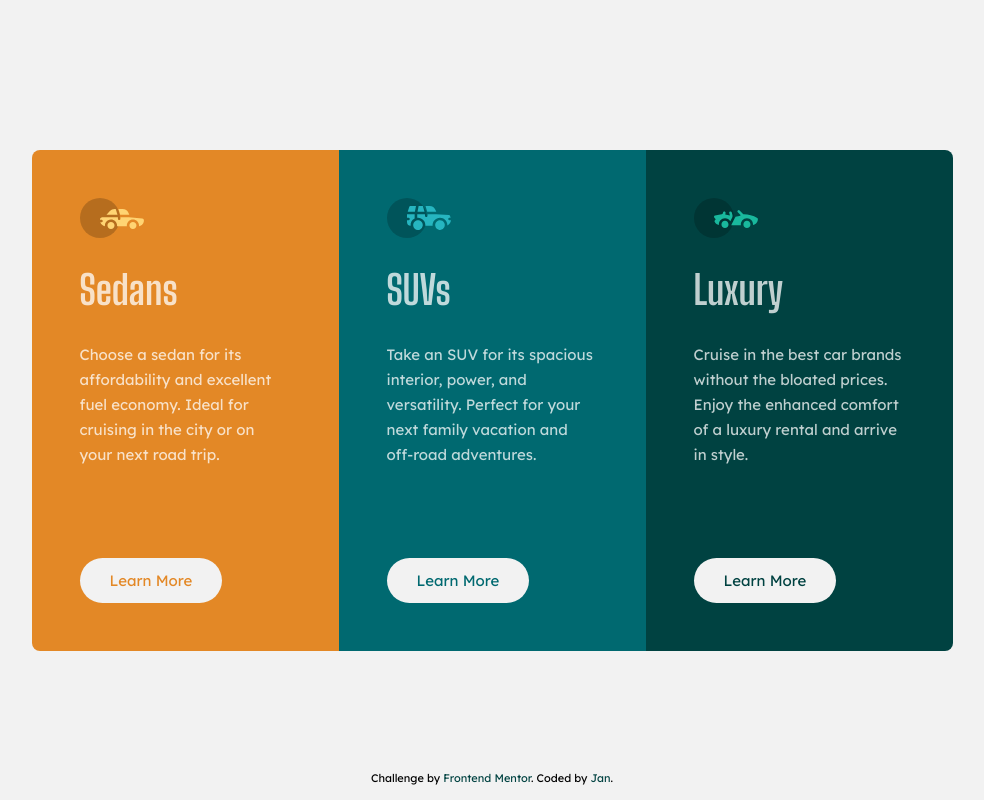
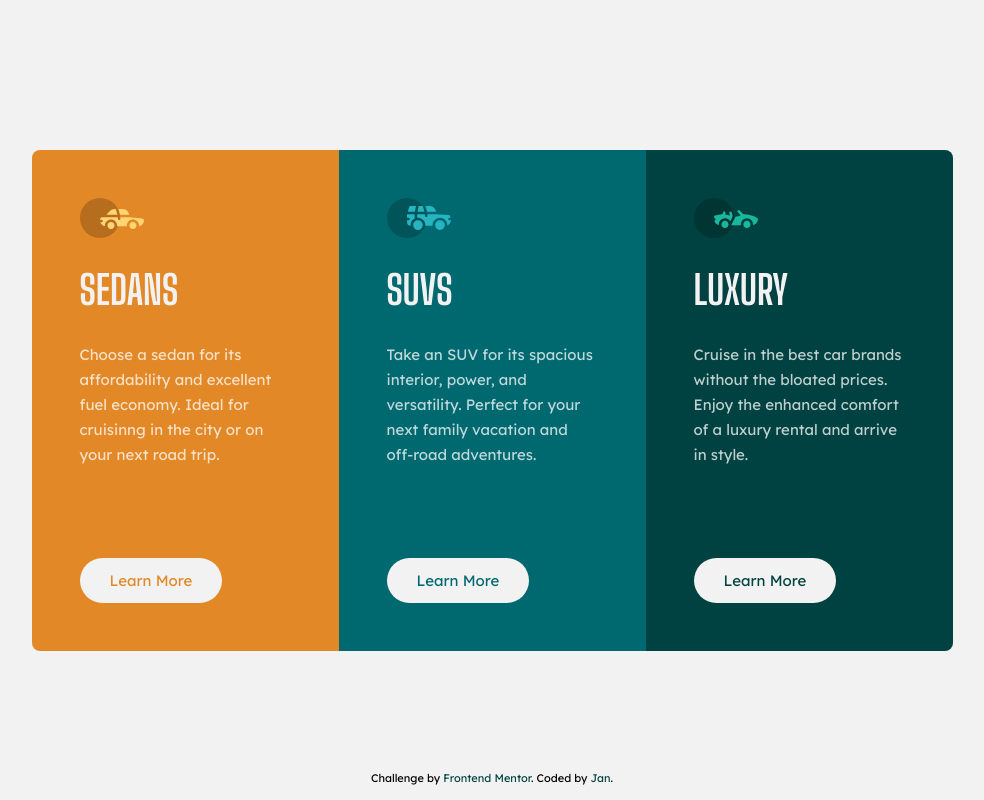
Before and after one commit to Negligence/3-column-preview-card-component, a website: page index.html in a window 1280 px wide. Shown: the whole page, without its empty margins (148-1132 px from the left). Drawn offline with Linux system fonts and the light colour scheme.

Commit message:
Transformed h1s to Uppercase and Changed its color

```diff
--- a/index.html
+++ b/index.html
@@ -21,21 +21,21 @@
     <section>
       <article>
         <img src="./assets/images/icon-sedans.svg" alt="Sedan Icon">
-        <h1>Sedans</h1>
-        <p>Choose a sedan for its affordability and excellent fuel economy. Ideal for cruising in the city or on your next road trip.</p>
+        <h1>SEDANS</h1>
+        <p>Choose a sedan for its affordability and excellent fuel economy. Ideal for cruisinng in the city or on your next road trip.</p>
         <a href="#">Learn More</a>
       </article>
 
       <article>
         <img src="./assets/images/icon-suvs.svg" alt="SUV Icon">
-        <h1>SUVs</h1>
+        <h1>SUVS</h1>
         <p>Take an SUV for its spacious interior, power, and versatility. Perfect for your next family vacation and off-road adventures.</p>
         <a href="#">Learn More</a>
       </article>
 
       <article>
         <img src="./assets/images/icon-luxury.svg" alt="Luxury Icon">
-        <h1>Luxury</h1>
+        <h1>LUXURY</h1>
         <p>Cruise in the best car brands without the bloated prices. Enjoy the enhanced comfort of a luxury  rental and arrive in style.</p>
         <a href="#">Learn More</a>
       </article>
--- a/source/sass/styles.scss
+++ b/source/sass/styles.scss
@@ -45,7 +45,7 @@ h1,h2,h3,h4,h5,h6 {
     weight: var(--fw-bold);
     size: rem(40px);
   }
-  color: var(--main-color);
+  color: var(--main-bg-color);
 }
 
 p, a {
```
Also changed, not shown: source/index.html (+4 -4 lines), css/styles.css, 2 other files.
